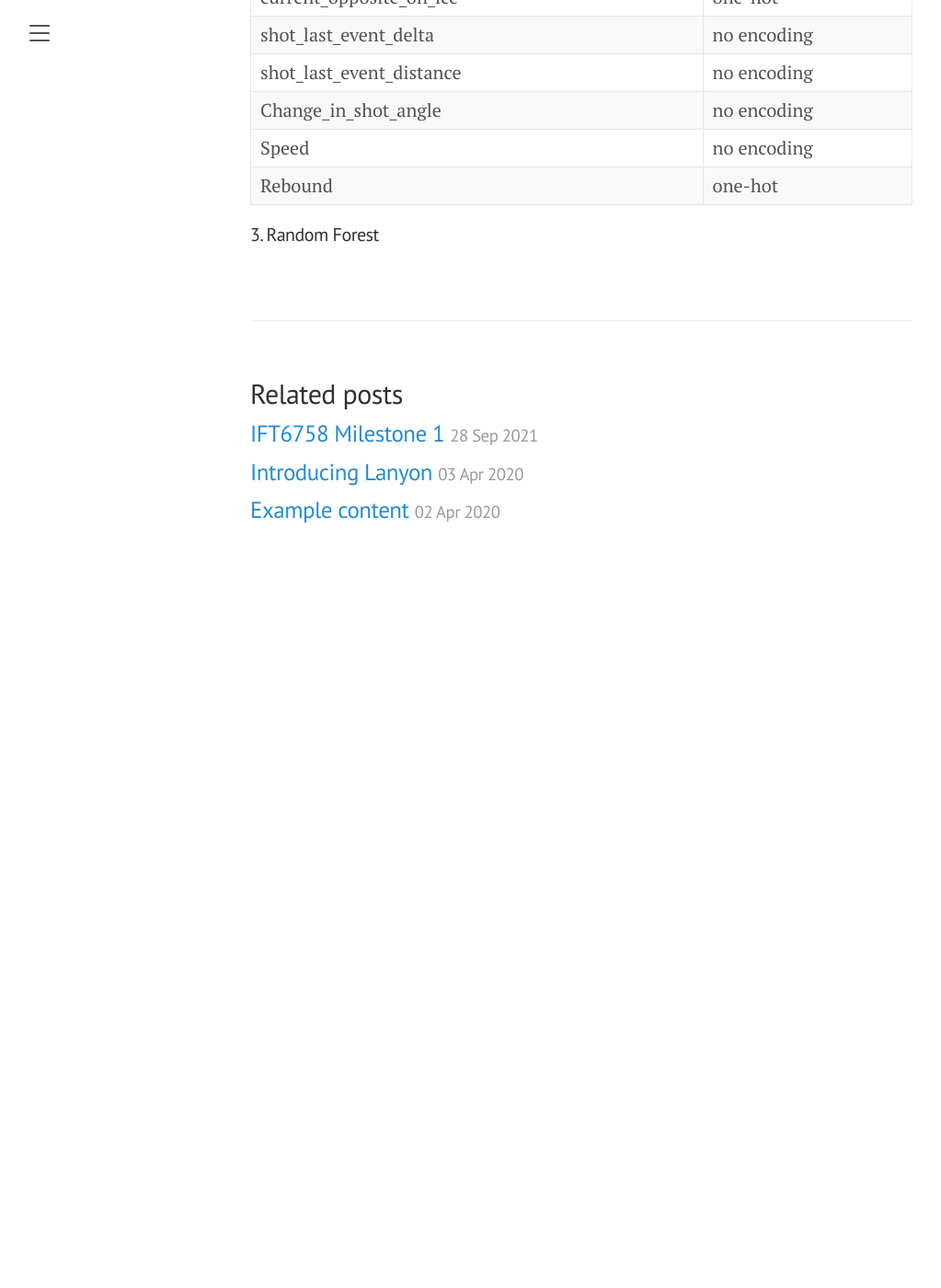
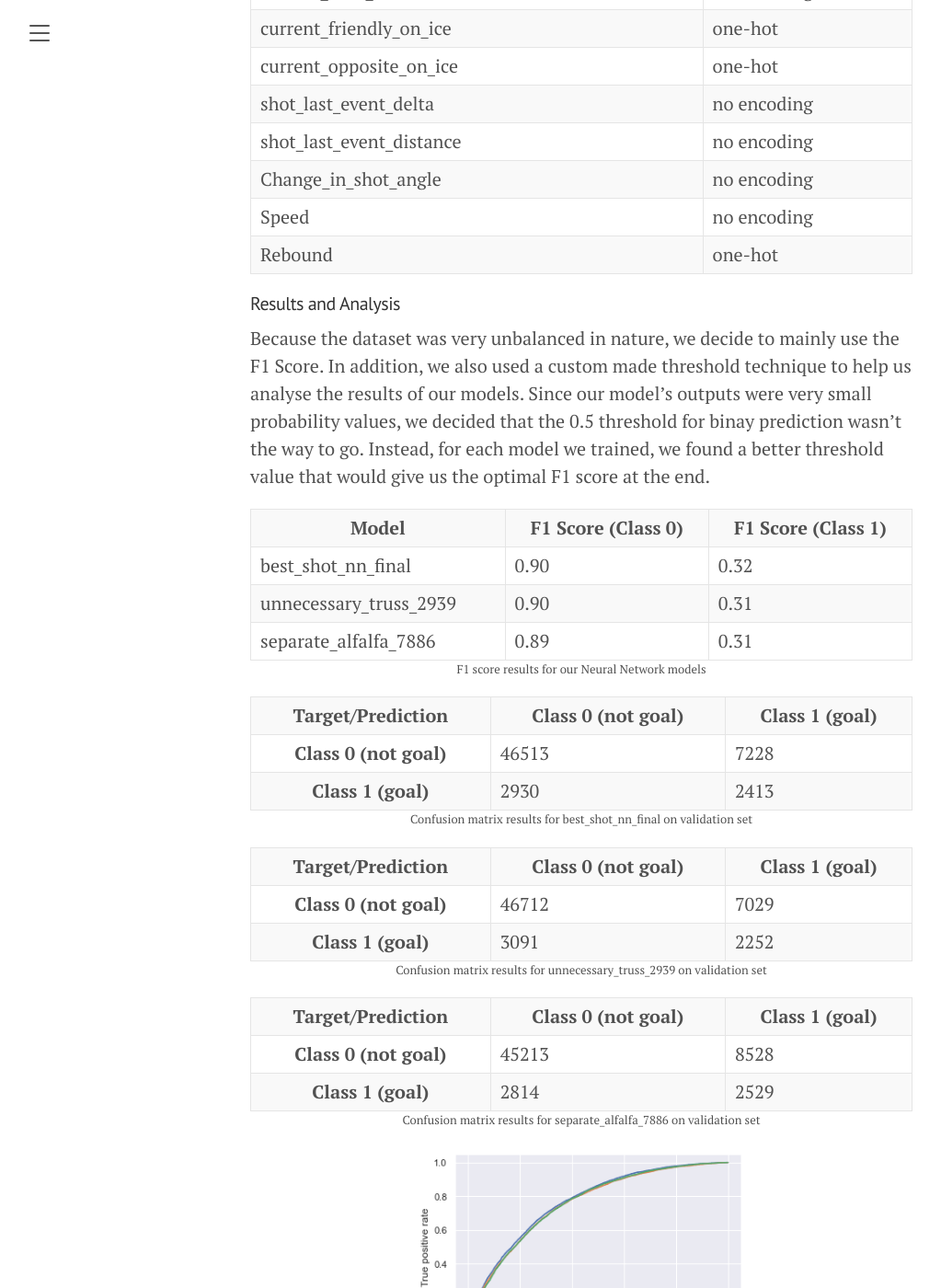
Before and after one commit to jaihon1/IFT6758-Project, a Jekyll site: the page built from blog/_posts/2021-11-3-milestone-2.md, in a window 1280 px wide and 1400 px high, scrolled down 9578 px. Shown: the whole window at 92% size, without its empty margins (8-1031 px from the left). Built offline with Jekyll 4.4.1, drawn with Linux system fonts in a browser that asks for light colours; before the commit the page ends 10208 px from its top, so only the background shows below that; some of the changed text lies outside the part shown.

Commit message:
#21 updated curves for nn and added more stuff to our blog.

```diff
--- a/blog/_posts/2021-11-3-milestone-2.md
+++ b/blog/_posts/2021-11-3-milestone-2.md
@@ -157,19 +157,20 @@
 Brief intro on what and why we decide to use in this part...
 
 ### Model Results and Analysis
-Show all required graphs (4 graphs) for all interesting/best experiments done for this model.
 
-##### 1. KNN
+#### 1. KNN
 
-##### 2. Neural Network
+#### 2. Neural Network
 
 Using standardization techniques, we can see that our neural network model performs better than without.
 
 Using very value of a small dropout technique to help prevent overfitting, we can see that our neural network model performs better with this regularization technique.
 
+Including features developed in the bonus question (current_time_seconds, time_since_pp_started, current_friendly_on_ice, current_opposite_on_ice), we can see that our neural network model performs better.
+
+##### Selected Features
 Feature Selection technique: Domain knowledge
 Using feature selection, we selected the following features to train our neual network models:
-
 
 | Feature     | Encoding |
 | ----------- | ----------- |
@@ -196,6 +197,117 @@
 | Rebound | one-hot |
 
 
+##### Results and Analysis
+
+Because the dataset was very unbalanced in nature, we decide to mainly use the F1 Score. In addition, we also used a custom made threshold technique to help us analyse the results of our models. Since our model's outputs were very small probability values, we decided that the 0.5 threshold for binay prediction wasn't the way to go. Instead, for each model we trained, we found a better threshold value that would give us the optimal F1 score at the end.
+
+<table>
+    <caption style="caption-side: bottom; font-size: small;">F1 score results for our Neural Network models</caption>
+    <tr>
+        <th scope="row">Model</th>
+        <th scope="col">F1 Score (Class 0)</th>
+        <th scope="col">F1 Score (Class 1)</th>
+    </tr>
+    <tr>
+        <td>best_shot_nn_final</td>
+        <td>0.90</td>
+        <td>0.32</td>
+    </tr>
+    <tr>
+        <td>unnecessary_truss_2939</td>
+        <td>0.90</td>
+        <td>0.31</td>
+    </tr>
+        <tr>
+        <td>separate_alfalfa_7886</td>
+        <td>0.89</td>
+        <td>0.31</td>
+    </tr>
+</table>
+
+<table>
+    <caption style="caption-side: bottom; font-size: small;">Confusion matrix results for best_shot_nn_final on validation set</caption>
+    <tr>
+        <th scope="row">Target/Prediction</th>
+        <th scope="col">Class 0 (not goal)</th>
+        <th scope="col">Class 1 (goal)</th>
+    </tr>
+    <tr>
+        <th scope="row">Class 0 (not goal)</th>
+        <td>46513</td>
+        <td>7228</td>
+    </tr>
+    <tr>
+        <th scope="row">Class 1 (goal)</th>
+        <td>2930</td>
+        <td>2413</td>
+    </tr>
+</table>
+
+<table>
+    <caption style="caption-side: bottom; font-size: small;">Confusion matrix results for unnecessary_truss_2939 on validation set</caption>
+    <tr>
+        <th scope="row">Target/Prediction</th>
+        <th scope="col">Class 0 (not goal)</th>
+        <th scope="col">Class 1 (goal)</th>
+    </tr>
+    <tr>
+        <th scope="row">Class 0 (not goal)</th>
+        <td>46712</td>
+        <td>7029</td>
+    </tr>
+    <tr>
+        <th scope="row">Class 1 (goal)</th>
+        <td>3091</td>
+        <td>2252</td>
+    </tr>
+</table>
+
+<table>
+    <caption style="caption-side: bottom; font-size: small;">Confusion matrix results for separate_alfalfa_7886 on validation set</caption>
+    <tr>
+        <th scope="row">Target/Prediction</th>
+        <th scope="col">Class 0 (not goal)</th>
+        <th scope="col">Class 1 (goal)</th>
+    </tr>
+    <tr>
+        <th scope="row">Class 0 (not goal)</th>
+        <td>45213</td>
+        <td>8528</td>
+    </tr>
+    <tr>
+        <th scope="row">Class 1 (goal)</th>
+        <td>2814</td>
+        <td>2529</td>
+    </tr>
+</table>
+
+<figure style="display: block;margin-left: auto; margin-right: auto;width:50%;height:50%;">
+    <img src="/public/best_shot_curves/best_shot_nn_roc.png" alt="best_shot_nn_roc">
+    <figcaption style="font-size: 12px;text-align: center;">Figure 9: Neural Network: ROC.</figcaption>
+</figure>
+
+<figure style="display: block;margin-left: auto; margin-right: auto;width:50%;height:50%;">
+    <img src="/public/best_shot_curves/best_shot_nn_goal_rate.png" alt="best_shot_nn_goal_rate">
+    <figcaption style="font-size: 12px;text-align: center;">Figure 9: Neural Network: Goal rate.</figcaption>
+</figure>
+
+<figure style="display: block;margin-left: auto; margin-right: auto;width:50%;height:50%;">
+    <img src="/public/best_shot_curves/best_shot_nn_cumulative.png" alt="best_shot_nn_cumulative">
+    <figcaption style="font-size: 12px;text-align: center;">Figure 9: Neural Network: Goal rate cumulative.</figcaption>
+</figure>
+
+<figure style="display: block;margin-left: auto; margin-right: auto;width:50%;height:50%;">
+    <img src="/public/best_shot_curves/best_shot_nn_calib.png" alt="best_shot_nn_calib">
+    <figcaption style="font-size: 12px;text-align: center;">Figure 9: Neural Network: Calibration.</figcaption>
+</figure>
+
+##### Links to our models
+
+1. [Neural Network - best_shot_nn_final](https://www.comet.ml/jaihon/ift6758-project/f02e46ac553944f7ba18060044d873e9?experiment-tab=chart&showOutliers=true&smoothing=0&transformY=smoothing&xAxis=step)
+2. [Neural Network - unnecessary_truss_2939](https://www.comet.ml/jaihon/ift6758-project/f22281d6264d462685c13628a0dd7daa?experiment-tab=chart&showOutliers=true&smoothing=0&transformY=smoothing&xAxis=step)
+3. [Neural Network - separate_alfalfa_7886](https://www.comet.ml/jaihon/ift6758-project/b086d3049e1f47b7ae8aa569994983b4?experiment-tab=chart&showOutliers=true&smoothing=0&transformY=smoothing&xAxis=step)
 
 
-##### 3. Random Forest
+
+#### 3. Random Forest
```
Also changed, not shown: blog/public/best_shot_curves/best_shot_nn_calib.png, blog/public/best_shot_curves/best_shot_nn_cumulative.png, blog/public/best_shot_curves/best_shot_nn_goal_rate.png, blog/public/best_shot_curves/best_shot_nn_roc.png, 2 other files.
